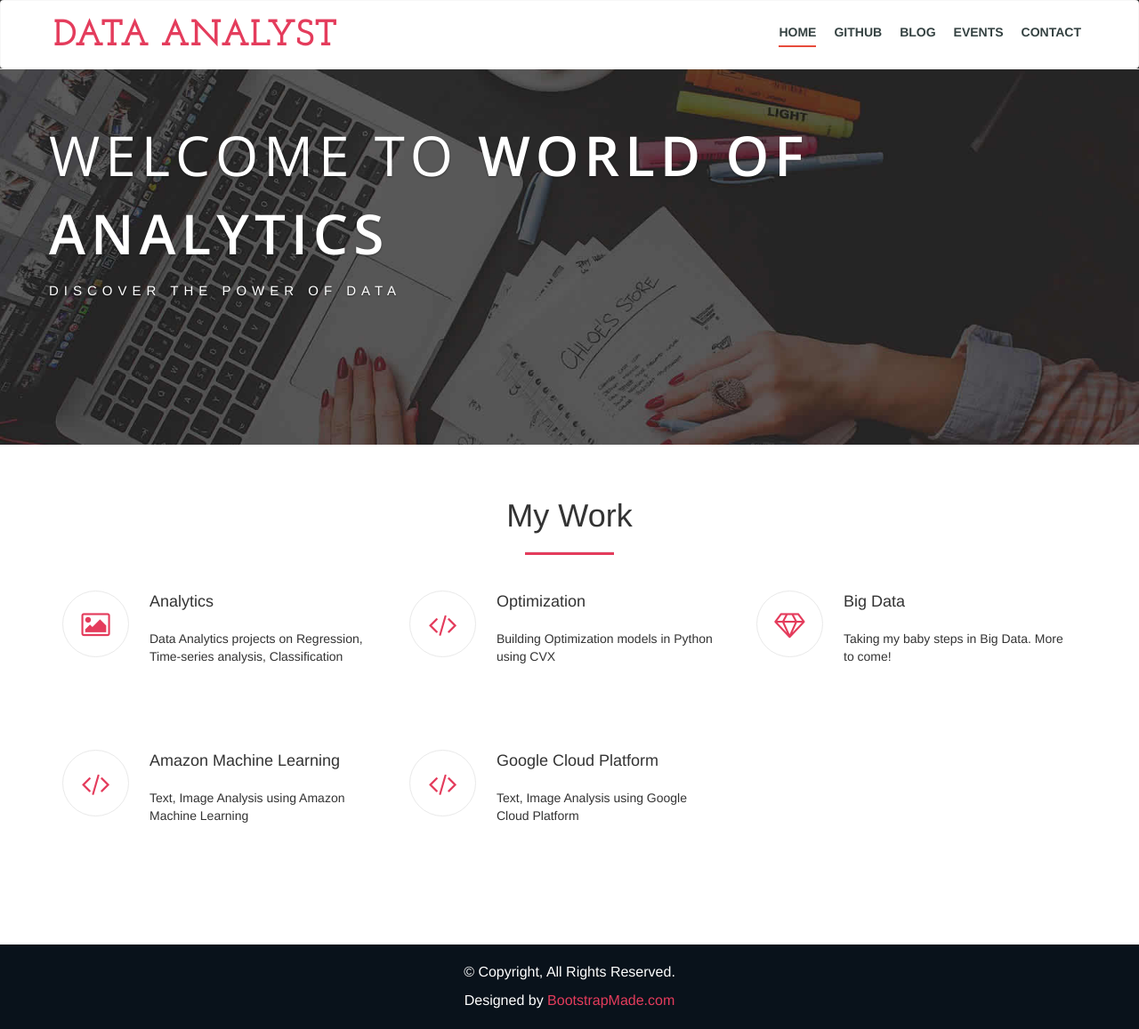
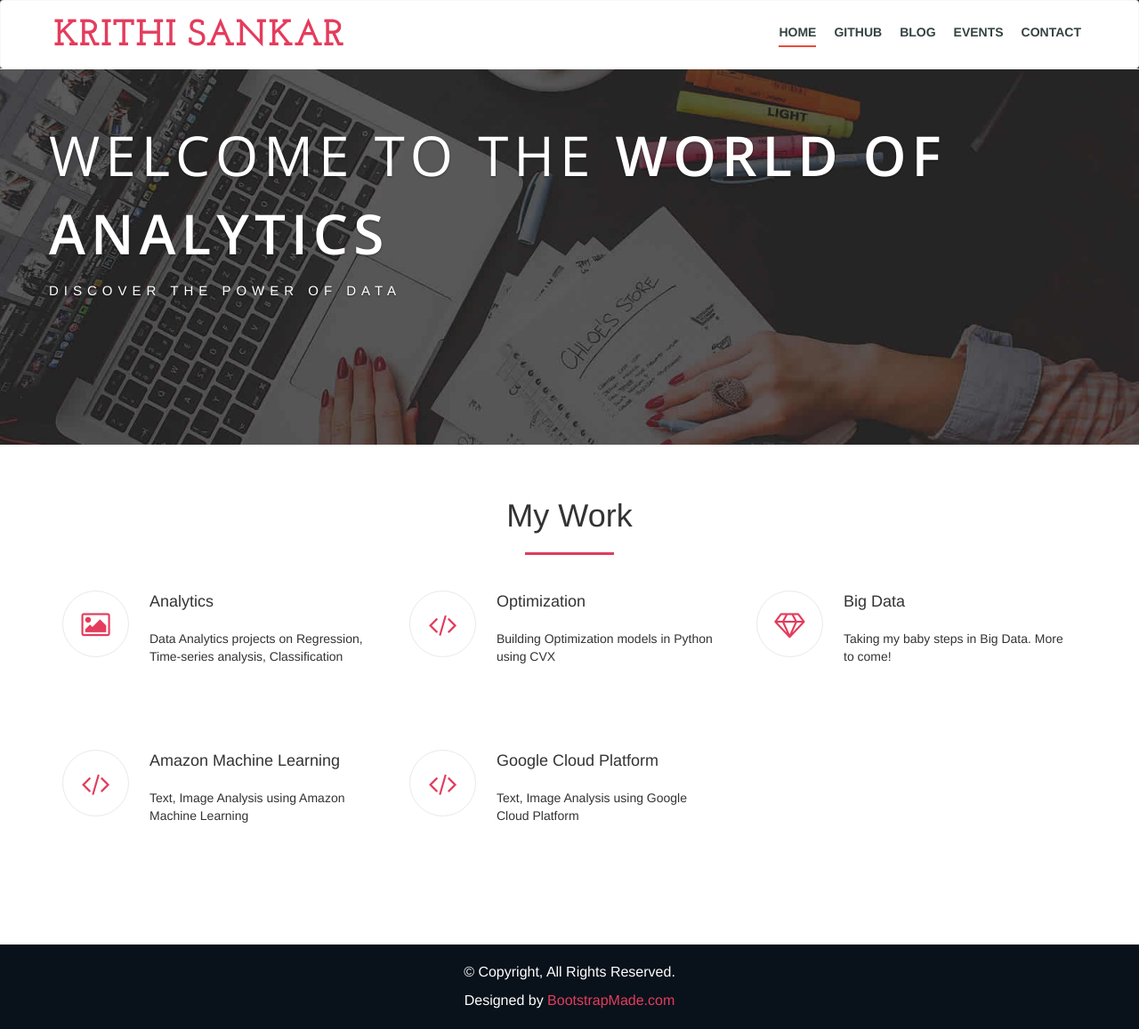
Before and after one commit to krithikaceg/krithikaceg.github.io, a Jekyll site: the page index.html, which Jekyll copies as it is, in a window 1280 px wide and 1157 px high. Shown: the whole window at 89% size. Built offline with Jekyll 4.4.1, drawn with Linux system fonts in a browser that asks for light colours; nearby versions of some CDN libraries; library files that are not in the unit come from our copies.

Commit message:
Update index.html

```diff
--- a/index.html
+++ b/index.html
@@ -29,7 +29,7 @@
           <span class="icon-bar"></span>
           <span class="icon-bar"></span>
         </button>
-          <a class="navbar-brand" href="index.html">Data Analyst</a>
+          <a class="navbar-brand" href="index.html">Krithi Sankar</a>
         </div>
         <div class="collapse navbar-collapse" id="myNavbar">
           <ul class="nav navbar-nav navbar-right">
@@ -50,7 +50,7 @@
     <div class="container">
       <div class="row">
         <div class="jumbotron">
-          <h1 class="small">Welcome To <span class="bold">World of Analytics</span></h1>
+          <h1 class="small">Welcome to the <span class="bold">World of Analytics</span></h1>
           <p class="big">Discover the power of Data</p>
 
         </div>
```
